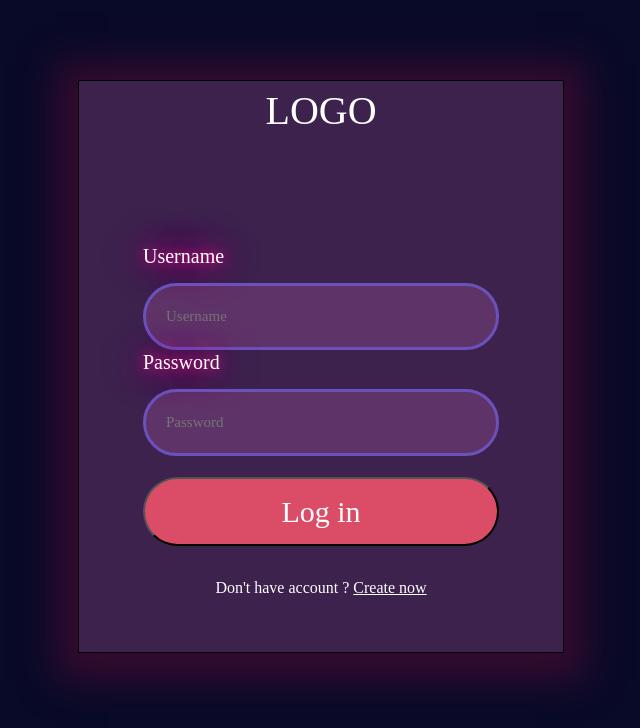
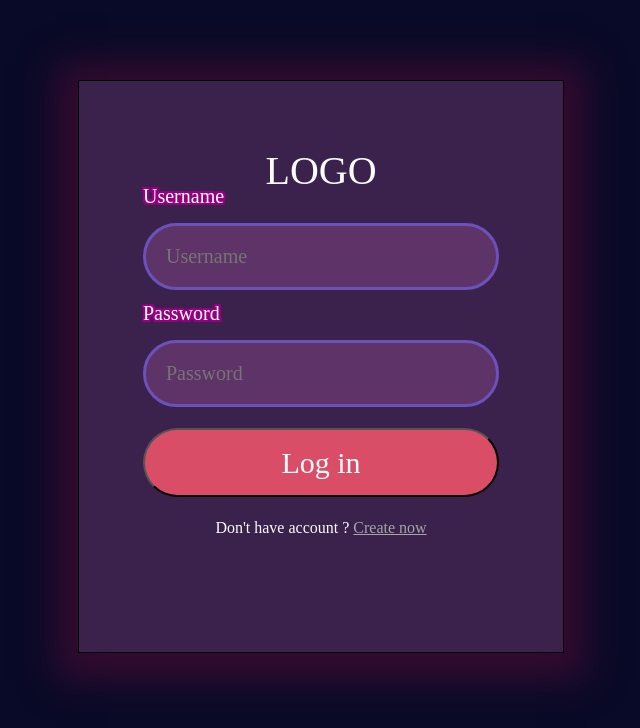
Before and after one commit to kimhuy1303/music_web_project, a PHP site: page /signin.html in a window 1280 px wide. Shown: the top 728 px of the page, without its empty margins (319-959 px from the left). Run offline with PHP 8.4, Linux system fonts and the light colour scheme.

Commit message:
Tien do 100%

```diff
--- a/login/login.css
+++ b/login/login.css
@@ -10,12 +10,12 @@ body{
     width: 486px;
     height: 573px;
     position: relative;
-    background-color: rgb(60, 34, 77);
+    background-color: rgba(172, 89, 161, 0.31);
     box-shadow: 0px 5px 34px 22px #340b2f;
   }
 .logo {
     width: 100%;
-    height: 60px;
+    height: 50px;
     text-align: center;
     font-size: 40px;
 }
@@ -27,7 +27,7 @@ body{
 
 .username {
     width: 356px;
-    height: 69px;
+    height: 80px;
     margin-bottom: 13px;
 }
 .username input {
@@ -38,18 +38,38 @@ body{
     margin-top: 13px;
     background: rgba(172, 89, 161, 0.31);
     padding-left: 20px;
-    font-size: 15px;
-    color: white;
+    font-size: 20px;
+    color: #FEFCFE;
 }
 .username label {
     font-size: 20px;
     width: 92px;
     height: 25px;
-    color: #fff;
-    text-shadow:
-        0 0 12px #f09,
-        0 0 30px #f09,
-        0 0 50px #f09;
+    color: #FEFCFE;
+    text-shadow: 1px 1px 0 #960082,
+    -1px 1px 0 #960082,
+    1px -1px 0 #960082,
+    -1px -1px 0 #960082,
+    0px 1px 0 #960082,
+    0px -1px 0 #960082,
+    -1px 0px 0 #960082,
+    1px 0px 0 #960082,
+    2px 2px 0 #960082,
+    -2px 2px 0 #960082,
+    2px -2px 0 #960082,
+    -2px -2px 0 #960082,
+    0px 2px 0 #960082,
+    0px -2px 0 #960082,
+    -2px 0px 0 #960082,
+    2px 0px 0 #960082,
+    1px 2px 0 #960082,
+    -1px 2px 0 #960082,
+    1px -2px 0 #960082,
+    -1px -2px 0 #960082,
+    2px 1px 0 #960082,
+    -2px 1px 0 #960082,
+    2px -1px 0 #960082,
+    -2px -1px 0 #960082;
 }
 .password {
     width: 356px;
@@ -64,26 +84,45 @@ body{
     border: 3px solid #6b51bb;
     background: rgba(172, 89, 161, 0.31);
     padding-left: 20px;
-    font-size: 15px;
-    color: white;
+    font-size: 20px;
+    color: #FEFCFE;
 }
 .password label {
     font-size: 20px;
     width: 92px;
     height: 25px;
-    height: 25px;
-    color: #fff;
-    text-shadow:
-        0 0 12px #f09,
-        0 0 30px #f09,
-        0 0 50px #f09;
+    color: #FEFCFE;
+    text-shadow: 1px 1px 0 #960082,
+    -1px 1px 0 #960082,
+    1px -1px 0 #960082,
+    -1px -1px 0 #960082,
+    0px 1px 0 #960082,
+    0px -1px 0 #960082,
+    -1px 0px 0 #960082,
+    1px 0px 0 #960082,
+    2px 2px 0 #960082,
+    -2px 2px 0 #960082,
+    2px -2px 0 #960082,
+    -2px -2px 0 #960082,
+    0px 2px 0 #960082,
+    0px -2px 0 #960082,
+    -2px 0px 0 #960082,
+    2px 0px 0 #960082,
+    1px 2px 0 #960082,
+    -1px 2px 0 #960082,
+    1px -2px 0 #960082,
+    -1px -2px 0 #960082,
+    2px 1px 0 #960082,
+    -2px 1px 0 #960082,
+    2px -1px 0 #960082,
+    -2px -1px 0 #960082;
 }
 #login{
     width: 356px;
     height: 69px;
     border-radius: 55px;
     background-color: rgba(239, 82, 107, 0.89);
-    color: #fff;
+    color: #FEFCFE;
     font-size: 30px;
 }
 #login:hover{
@@ -94,16 +133,81 @@ body{
     color: #090A27;
     font-size: 30px;
 }
+#thislink{
+    color: #A6A6A6;
+}
 #hoverthislink{
-    color: #fff;
+    color: #A6A6A6;
     text-decoration:underline;
 }
 #hoverthislink:hover{
-    color: #6b51bb;
+    color: #FEFCFE;
     text-decoration:underline;
 }
 body {
-    color: white;
+    color: #FEFCFE;
     font-family: 'Righteous';
     font-style: normal;
 }
+.ph-eye{
+    font-size: 35px;
+    color: #A6A6A6;
+    position: absolute;
+    left: 355px;
+    top: 323px;
+}
+.ph-eye-slash{
+    font-size: 35px;
+    color: #A6A6A6;
+    position: absolute;
+    left: 355px;
+    top: 323px;
+}
+#btnPassword:hover{
+    font-size: 35px;
+    color: #FEFCFE;
+    cursor: pointer;
+}
+.logo{
+    font-size: 40px;
+    position: absolute;
+    left: 0px;
+    top: 60px;
+}
+.logo i{
+    font-size: 54px;
+    position: absolute;
+    left: 28%;
+    top: 0px;
+    color: #FFDEFF;
+}
+.logo p{
+    position: absolute;
+    left: 40%;
+    top: 0px;
+    color: #FEFCFE;
+    text-shadow: 1px 1px 0 #8E4885,
+    -1px 1px 0 #8E4885,
+    1px -1px 0 #8E4885,
+    -1px -1px 0 #8E4885,
+    0px 1px 0 #8E4885,
+    0px -1px 0 #8E4885,
+    -1px 0px 0 #8E4885,
+    1px 0px 0 #8E4885,
+    2px 2px 0 #8E4885,
+    -2px 2px 0 #8E4885,
+    2px -2px 0 #8E4885,
+    -2px -2px 0 #8E4885,
+    0px 2px 0 #8E4885,
+    0px -2px 0 #8E4885,
+    -2px 0px 0 #8E4885,
+    2px 0px 0 #8E4885,
+    1px 2px 0 #8E4885,
+    -1px 2px 0 #8E4885,
+    1px -2px 0 #8E4885,
+    -1px -2px 0 #8E4885,
+    2px 1px 0 #8E4885,
+    -2px 1px 0 #8E4885,
+    2px -1px 0 #8E4885,
+    -2px -1px 0 #8E4885;
+}
```
